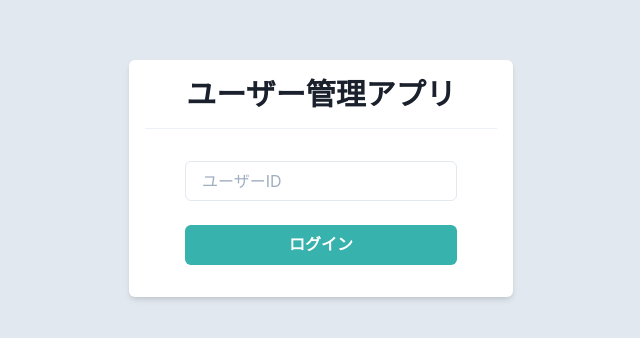
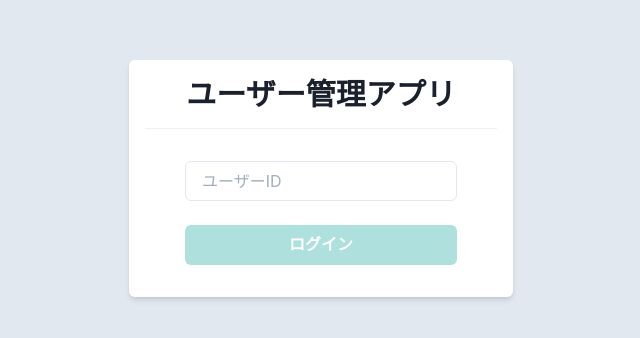
Before and after one commit to n-ohama/cra-chakra, a React (Create React App) app: page / in a window 1280 px wide. Shown: the part 222-560 px from the top of the page, without its empty margins (319-959 px from the left). Built offline with nearby package versions, Linux system fonts and the light colour scheme.

Commit message:
issue_75

```diff
--- a/package.json
+++ b/package.json
@@ -15,6 +15,7 @@
     "@types/react": "^16.9.0",
     "@types/react-dom": "^16.9.0",
     "@types/react-router-dom": "^5.3.3",
+    "axios": "^0.26.1",
     "framer-motion": "^4.0.0",
     "react": "^18.0.0",
     "react-dom": "^18.0.0",
--- a/src/components/common/primary_button.tsx
+++ b/src/components/common/primary_button.tsx
@@ -3,12 +3,22 @@ import { FC, memo, ReactNode } from "react";
 
 type Props = {
   children: ReactNode;
+  onClick: () => void;
+  isDisabled?: boolean;
+  isLoading?: boolean;
 };
 
 export const PrimaryButton: FC<Props> = memo((props) => {
-  const { children } = props;
+  const { children, onClick, isDisabled = false, isLoading = false } = props;
   return (
-    <Button bg="teal.400" color="white" _hover={{ opacity: 0.8 }}>
+    <Button
+      bg="teal.400"
+      color="white"
+      _hover={{ opacity: 0.8 }}
+      onClick={onClick}
+      isLoading={isLoading}
+      disabled={isDisabled || isLoading}
+    >
       {children}
     </Button>
   );
--- /dev/null
+++ b/src/hooks/useAuth.ts
@@ -0,0 +1,27 @@
+/* eslint-disable react-hooks/exhaustive-deps */
+import axios from "axios";
+import { useCallback, useState } from "react";
+import { useHistory } from "react-router-dom";
+import { User } from "../types/user";
+
+export const useAuth = () => {
+  const navigate = useHistory();
+  const [isLoading, setIsLoading] = useState(false);
+  const login = useCallback((id: string) => {
+    setIsLoading(true);
+
+    axios
+      .get<User>(`https://jsonplaceholder.typicode.com/users/${id}`)
+      .then((response) => {
+        if (response.data) {
+          navigate.push("/home");
+        } else {
+          alert("ユーザーが見つかりません");
+        }
+      })
+      .catch(() => alert("ログインできません"))
+      .finally(() => setIsLoading(false));
+  }, []);
+
+  return { login, isLoading };
+};
--- a/src/pages/login.tsx
+++ b/src/pages/login.tsx
@@ -1,8 +1,17 @@
+/* eslint-disable react-hooks/exhaustive-deps */
 import { Box, Divider, Flex, Heading, Input, Stack } from "@chakra-ui/react";
-import { FC, memo } from "react";
+import { ChangeEvent, FC, memo, useCallback, useState } from "react";
 import { PrimaryButton } from "../components/common/primary_button";
+import { useAuth } from "../hooks/useAuth";
 
 export const Login: FC = memo(() => {
+  const { login, isLoading } = useAuth();
+  const [userId, setUserId] = useState("");
+  const onChangeText = (event: ChangeEvent<HTMLInputElement>) =>
+    setUserId(event.target.value);
+
+  const onClickLogin = useCallback(() => login(userId), [userId]);
+
   return (
     <Flex align="center" justify="center" height="100vh">
       <Box bg="white" w="sm" p={4} borderRadius="md" shadow="md">
@@ -11,8 +20,18 @@ export const Login: FC = memo(() => {
         </Heading>
         <Divider my={4} />
         <Stack spacing={6} py={4} px={10}>
-          <Input placeholder="ユーザーID" />
-          <PrimaryButton>ログイン</PrimaryButton>
+          <Input
+            placeholder="ユーザーID"
+            value={userId}
+            onChange={onChangeText}
+          />
+          <PrimaryButton
+            isDisabled={userId === ""}
+            isLoading={isLoading}
+            onClick={onClickLogin}
+          >
+            ログイン
+          </PrimaryButton>
         </Stack>
       </Box>
     </Flex>
--- /dev/null
+++ b/src/types/user.ts
@@ -0,0 +1,23 @@
+export type User = {
+  id: number;
+  name: string;
+  username: string;
+  email: string;
+  address: {
+    street: string;
+    suite: string;
+    city: string;
+    zipcode: string;
+    geo: {
+      lat: string;
+      lng: string;
+    };
+  };
+  phone: string;
+  website: string;
+  company: {
+    name: string;
+    catchPhrase: string;
+    bs: string;
+  };
+};
```
Also changed, not shown: 1 other file (tests, documents, lock files or other folders).
